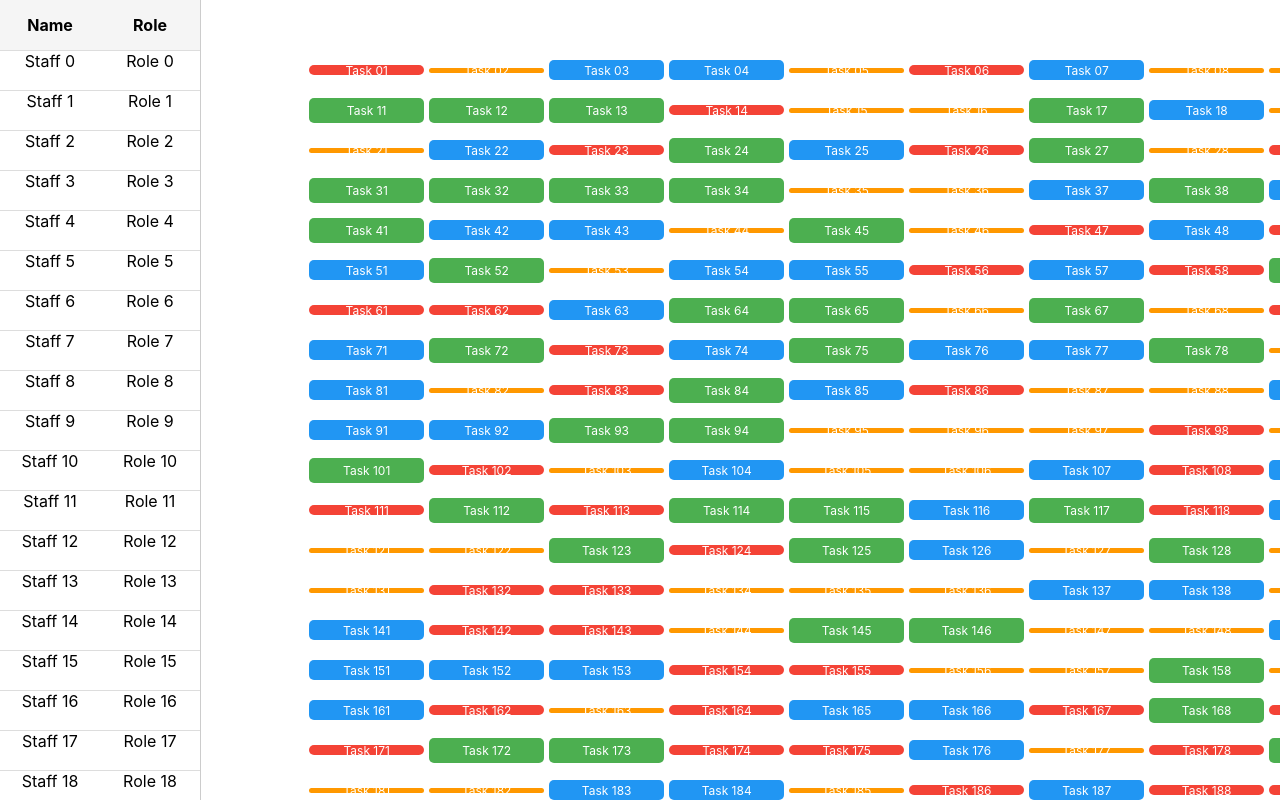
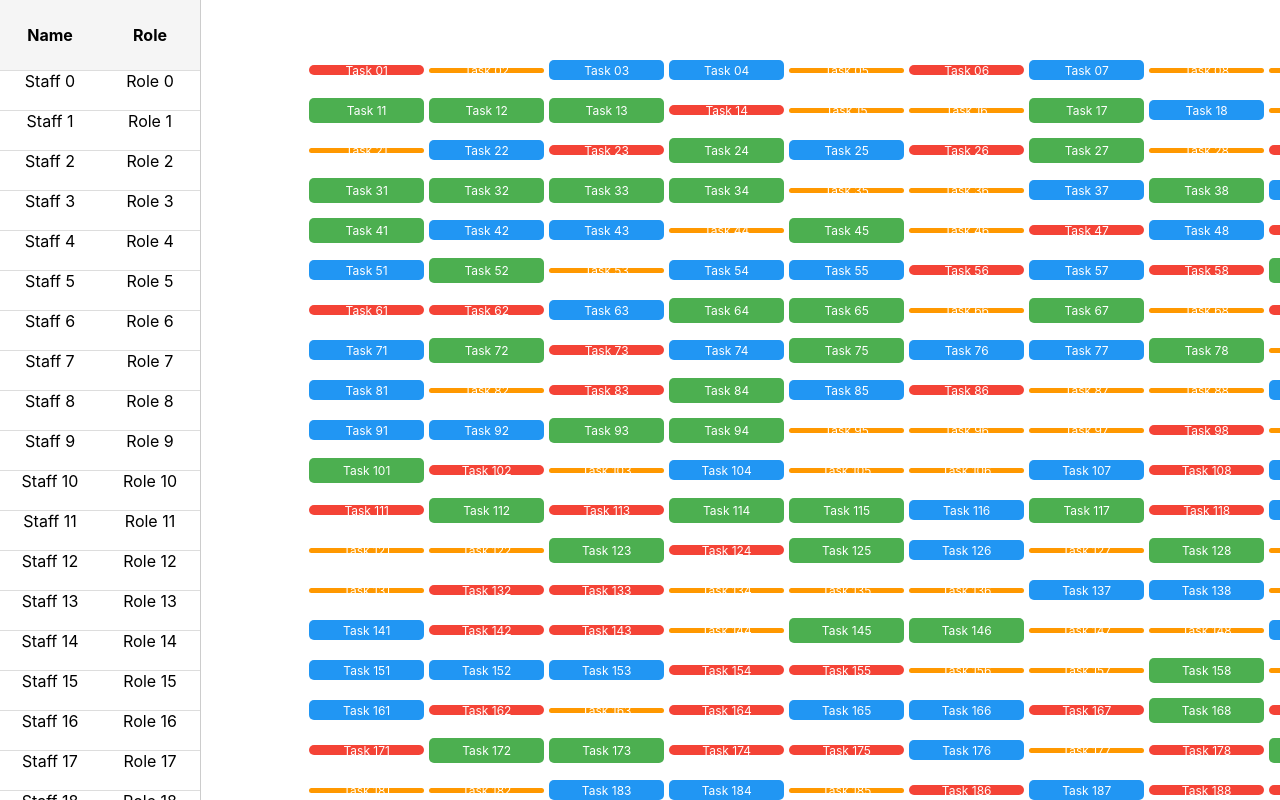
Before and after one commit to boreshiv/react-gantt, a React (Create React App) app: page / in a window 1280 px wide. Built offline with nearby package versions, Linux system fonts and the light colour scheme.

Commit message:
TABLE HEADER  HEIGHT 70PX

```diff
--- a/src/components/DataTable/DataTable.css
+++ b/src/components/DataTable/DataTable.css
@@ -8,7 +8,7 @@
     justify-content: space-between;
     background-color: #f5f5f5;
     /* padding: 1rem; */
-    height: 50px;
+    height: 70px;
     border-bottom: 1px solid #ddd;
 }
 
```
